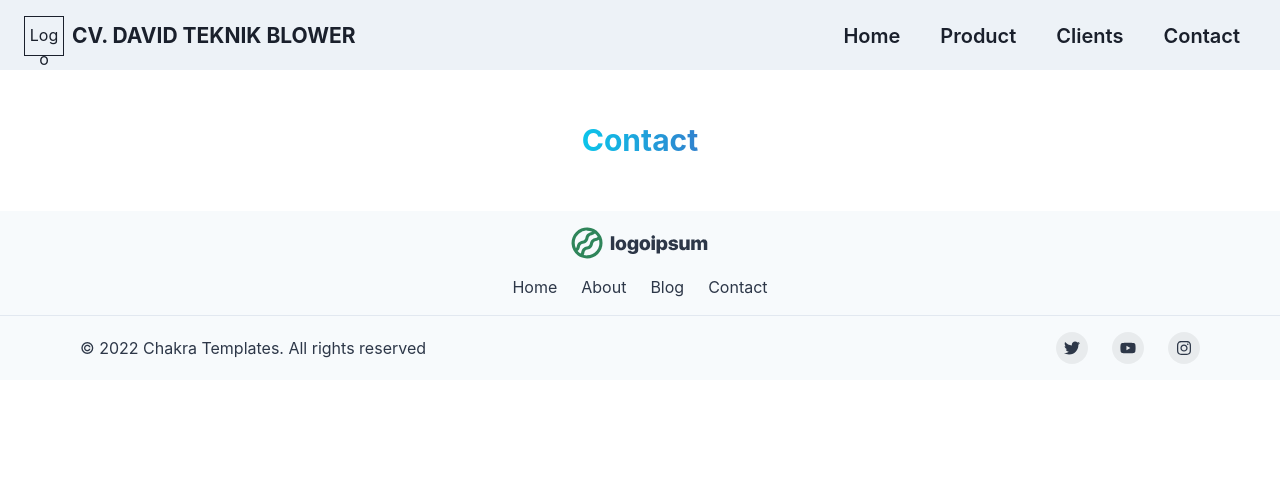
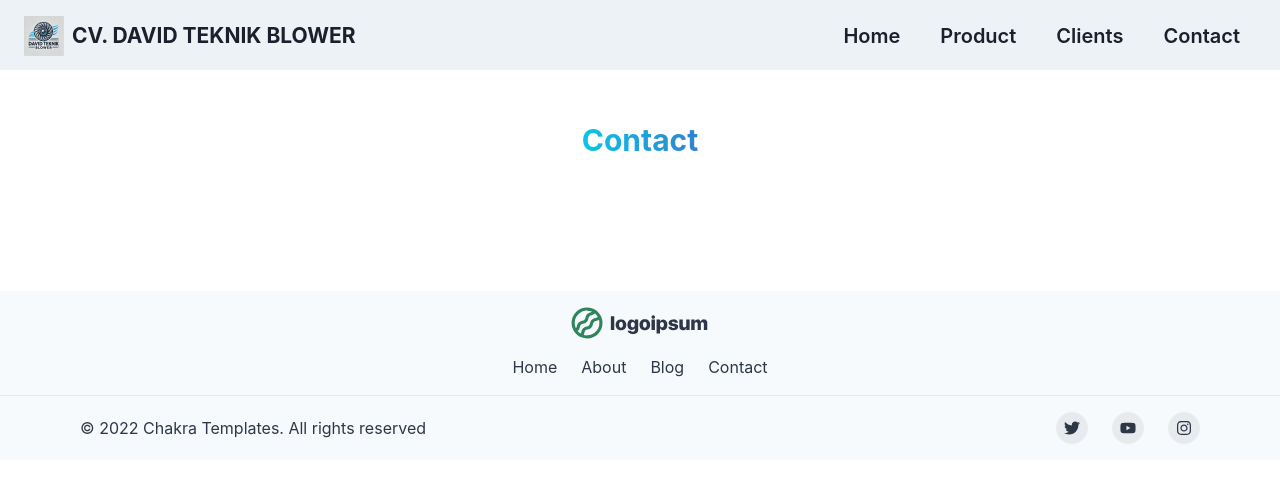
Before and after one commit to kevokt/website-david-teknik-view, a React (Vite) app: page /contact in a window 1280 px wide. Shown: the top 482 px of the page. Built offline with nearby package versions, Linux system fonts and the light colour scheme.

Commit message:
add logo and small margin fixes

```diff
--- a/index.html
+++ b/index.html
@@ -6,11 +6,6 @@
     <meta name="viewport" content="width=device-width, initial-scale=1.0" />
     <title>Product Store</title>
   </head>
-  <style>
-    * {
-      scroll-behavior: smooth;
-    }
-  </style>
   <body style="overflow-x: hidden">
     <div id="root"></div>
     <script type="module" src="/src/main.jsx"></script>
--- a/src/components/Footer.jsx
+++ b/src/components/Footer.jsx
@@ -61,6 +61,7 @@ export default function SmallCentered() {
     <Box
       bg={useColorModeValue("gray.50", "gray.900")}
       color={useColorModeValue("gray.700", "gray.200")}
+      mt={20}
     >
       <Container
         as={Stack}
--- a/src/components/Navbar/Header.jsx
+++ b/src/components/Navbar/Header.jsx
@@ -10,21 +10,14 @@ import {
 import { Link } from "react-router-dom";
 import React from "react";
 import MobileDrawer from "./MobileDrawer";
+import logo from "/david_teknik_logo.png";
 
 export default function Header() {
   return (
     <chakra.header id="header" mb={0} h={"70px"} bg={"gray.100"}>
       <Flex w="100%" px="6" py="4" alignItems="center" justify="space-between">
         <HStack spacing="2">
-          <Box
-            width={"40px"}
-            height={"40px"}
-            border={"1px"}
-            textAlign={"center"}
-            py={"6px"}
-          >
-            Logo
-          </Box>
+          <Image width={"40px"} height={"40px"} objectFit="cover" src={logo} />
           <Text
             fontSize={{ base: "10", sm: "15", md: "17", lg: "21" }}
             fontWeight={"bold"}
--- a/src/main.jsx
+++ b/src/main.jsx
@@ -3,6 +3,7 @@ import { createRoot } from "react-dom/client";
 import App from "./App.jsx";
 import { ChakraProvider } from "@chakra-ui/react";
 import { BrowserRouter } from "react-router-dom";
+import "./style.css";
 
 createRoot(document.getElementById("root")).render(
   <StrictMode>
--- a/src/pages/HomePage.jsx
+++ b/src/pages/HomePage.jsx
@@ -17,6 +17,7 @@ import ProductCard from "../components/ProductCard";
 import { GiComputerFan } from "react-icons/gi";
 import { FaWhatsapp } from "react-icons/fa";
 import { FaMagnifyingGlass } from "react-icons/fa6";
+import logo from "/david_teknik_logo.png"
 
 const HomePage = () => {
   const paragraphFontSize = { base: "1rem", md: "1.25rem" };
--- /dev/null
+++ b/src/style.css
@@ -0,0 +1,3 @@
+* {
+    scroll-behavior: smooth;
+}
```
Also changed, not shown: public/david_teknik_logo.png (added).
